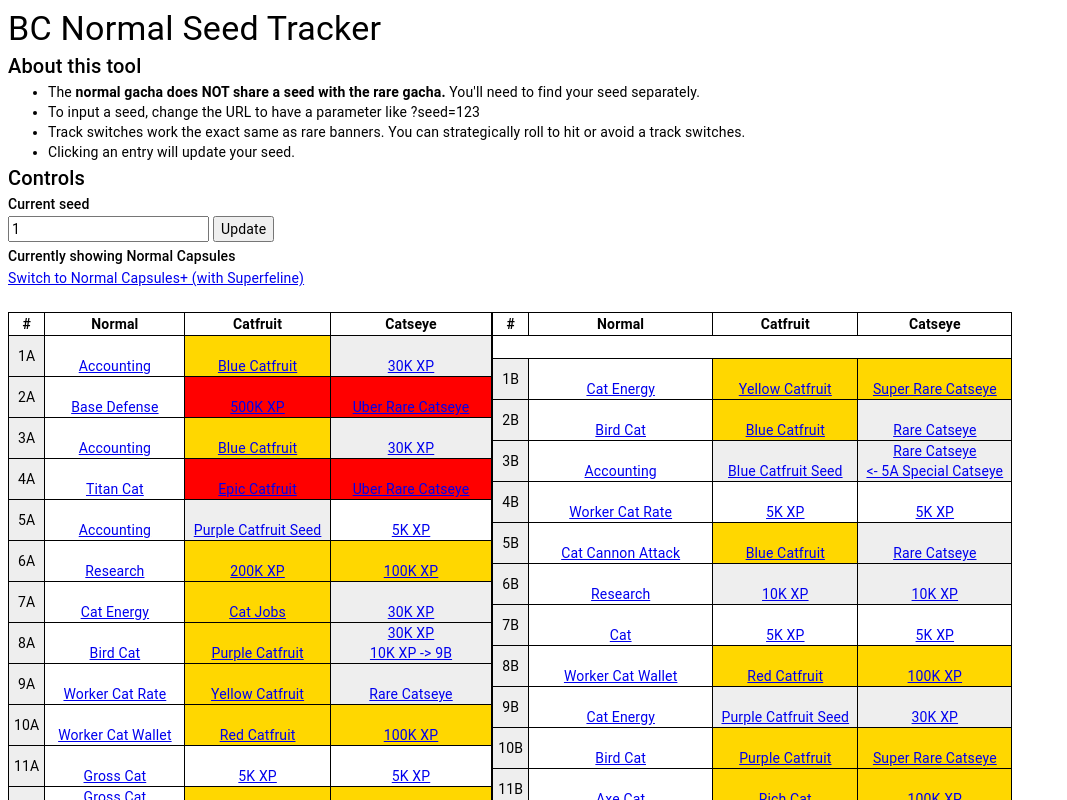
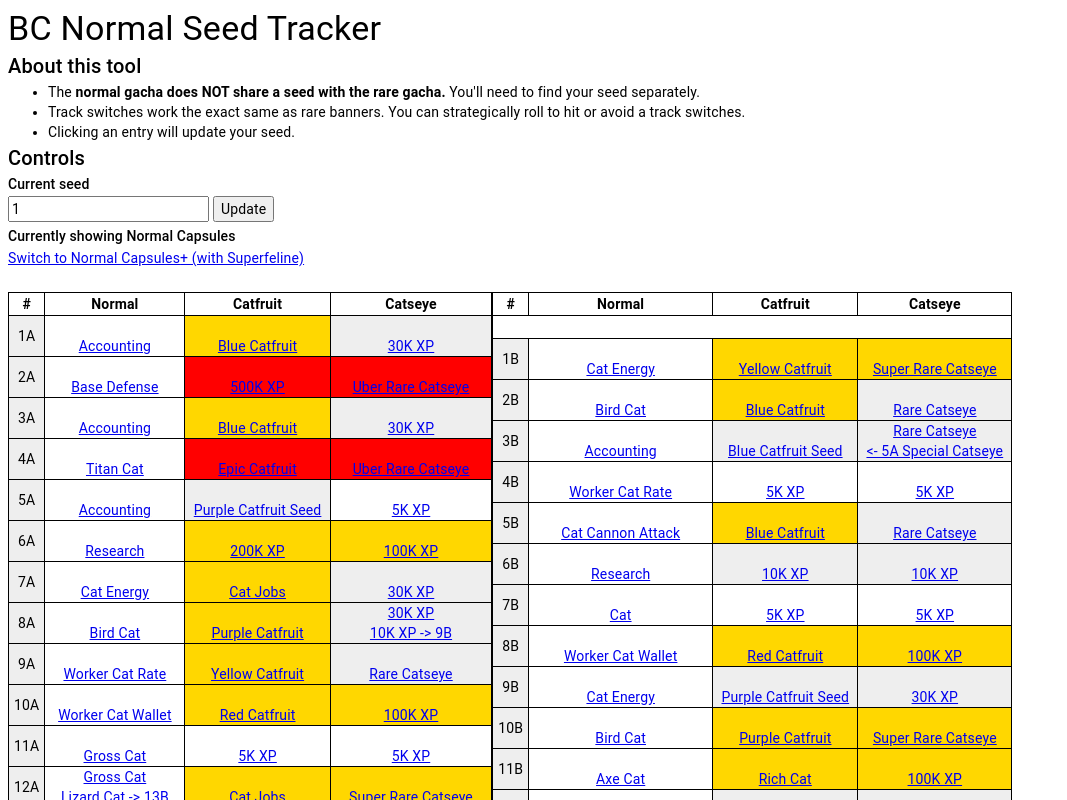
Before and after one commit to ampuri/bc-normal-seed-tracking, a React app: page / in a window 1280 px wide. Shown: the top 800 px of the page, without its empty margins (0-1067 px from the left). Built offline with nearby package versions, Linux system fonts and the light colour scheme.

Commit message:
Update description

```diff
--- a/src/Page.tsx
+++ b/src/Page.tsx
@@ -37,9 +37,6 @@ const Page = () => {
               normal gacha does NOT share a seed with the rare gacha.
             </strong>{" "}
             You'll need to find your seed separately.
-          </li>
-          <li>
-            To input a seed, change the URL to have a parameter like ?seed=123
           </li>
           <li>
             Track switches work the exact same as rare banners. You can
```
